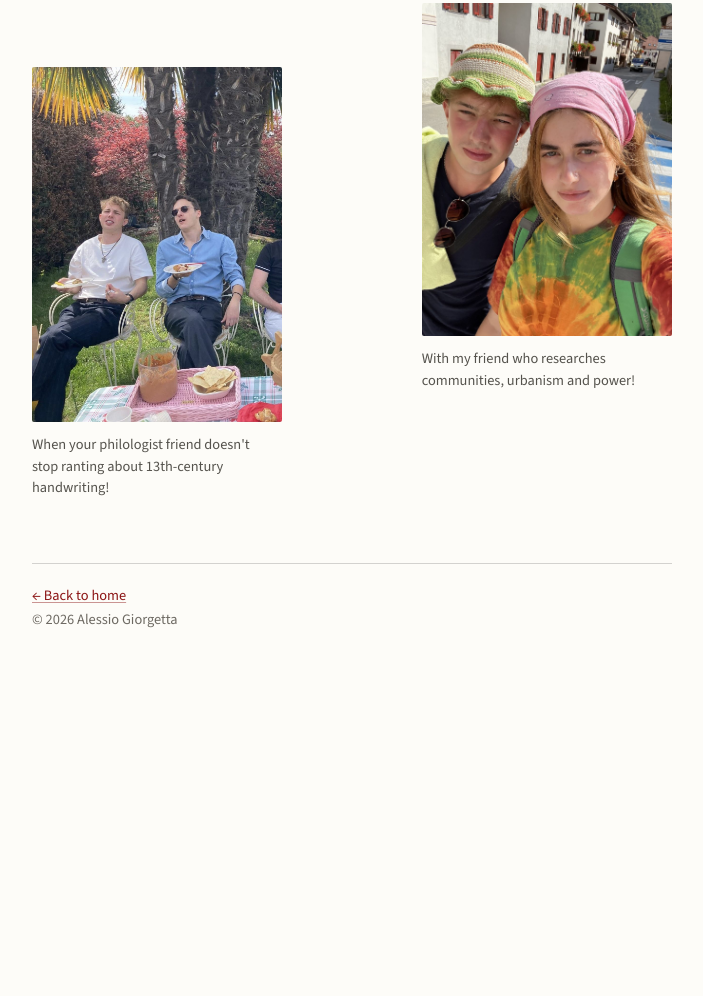
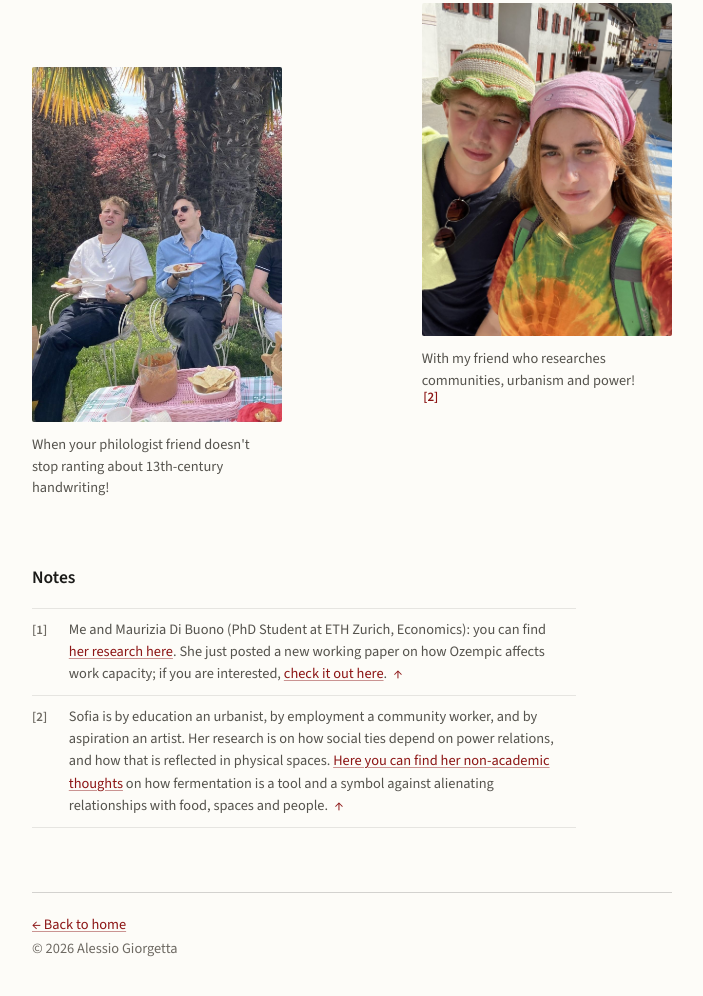
Before and after one commit to Alessio-Giorgetta/Alessio-Giorgetta.github.io, a plain HTML site: page personal.html in a window 1280 px wide. Shown: the part 1514-2510 px from the top of the page, without its empty margins (288-991 px from the left). Before the commit the page ends 2193 px from the top, so only its background shows below. Drawn offline with Linux system fonts and the light colour scheme.

Commit message:
Introduce two friends in the Elsewhere captions
Adds a footnote apparatus to the gallery: a bracketed marker on a caption
links down to a Notes list, so the captions stay jokes and the introductions
get room to be read.

The marker is not a <sup>. Captions run at --step--1 and a browser superscript
shrinks that to roughly 11px, under the site's 13px floor, so it is set at
--step--2 and lifted by hand. Brackets carry the non-color signal, and the
:target highlight is a lightness change rather than a hue change. The back-arrow
is U+2191 because the subset fonts stop at U+2193.

Co-Authored-By: Claude Opus 5 <noreply@anthropic.com>

```diff
--- a/personal.html
+++ b/personal.html
@@ -82,7 +82,8 @@
   <figure class="shot shot--2">
     <img src="assets/personal/graduation.jpg" width="1050" height="1400" loading="lazy"
          alt="Alessio wearing a laurel wreath on graduation day, mid-conversation with a friend outside the university.">
-    <figcaption>Our graduation day in Bologna, still arguing about the pre-trends!</figcaption>
+    <figcaption>Our graduation day in Bologna, still arguing about the pre-trends!<a
+      class="fn-ref" id="ref-1" href="#fn-1">[1]</a></figcaption>
   </figure>
 
   <figure class="shot shot--3">
@@ -100,10 +101,32 @@
   <figure class="shot shot--5">
     <img src="assets/personal/hiking.jpg" width="1050" height="1400" loading="lazy"
          alt="Alessio and a friend in hiking gear, taking a photo on the street of an Alpine village.">
-    <figcaption>With my friend who researches communities, urbanism and power!</figcaption>
+    <figcaption>With my friend who researches communities, urbanism and power!<a
+      class="fn-ref" id="ref-2" href="#fn-2">[2]</a></figcaption>
   </figure>
 
 </div>
+
+<section class="notes-section" aria-labelledby="notes-title">
+  <h3 class="subhead" id="notes-title">Notes</h3>
+  <ol class="notes">
+    <li id="fn-1">Me and Maurizia Di Buono (PhD Student at ETH Zurich, Economics):
+      you can find <a href="https://lawecon.ethz.ch/group/scientific-team/dibuono.html">her
+      research here</a>. She just posted a new working paper on how Ozempic affects
+      work capacity; if you are interested,
+      <a href="https://papers.ssrn.com/sol3/papers.cfm?abstract_id=7232859">check it
+      out here</a>.<a class="fn-back" href="#ref-1"
+      aria-label="Back to the graduation photo">↑</a></li>
+    <li id="fn-2">Sofia is by education an urbanist, by employment a
+      community worker, and by aspiration an artist. Her research is
+      on how social ties depend on power relations, and how that is reflected in
+      physical spaces.
+      <a href="https://sofias-newsletter-186560.beehiiv.com/p/c-fermento">Here you can
+      find her non-academic thoughts</a> on how fermentation is a tool and a symbol
+      against alienating relationships with food, spaces and people.<a class="fn-back"
+      href="#ref-2" aria-label="Back to the hiking photo">↑</a></li>
+  </ol>
+</section>
 
 </main>
 
--- a/style.css
+++ b/style.css
@@ -715,6 +715,91 @@ a.quiet:hover { color: var(--accent); text-decoration-color: currentColor; }
 .shot--4 { grid-column: 1 / 6; margin-top: 4rem; }
 .shot--5 { grid-column: 8 / 13; }
 
+/* ---------- caption footnotes ----------
+
+   The marker cannot be a <sup>. Captions run at --step--1 (14.4px) and the
+   browser shrinks a superscript to roughly 11px, under the 13px floor the rest
+   of the site holds. So it is set at --step--2 and lifted by hand, with
+   line-height: 0 so the lift contributes no height and the caption's leading
+   stays even.
+
+   The brackets are the non-color signal. Underlining a lone digit reads as
+   damage rather than as a link, and the accent on its own collapses to within
+   1.4:1 of the body ink under simulated protanopia, which is the same reason
+   the nav carries a rule under the current item. */
+
+.fn-ref {
+  font-family: var(--sans);
+  font-size: var(--step--2);
+  font-weight: 600;
+  line-height: 0;
+  position: relative;
+  top: -0.42em;
+  margin-left: 0.12em;
+  white-space: nowrap;
+  text-decoration: none;
+  scroll-margin-top: 5rem;
+}
+
+.fn-ref:hover { text-decoration: underline; text-underline-offset: 2px; }
+
+.notes-section { margin-top: 4rem; }
+
+.notes {
+  list-style: none;
+  counter-reset: note;
+  margin: 0;
+  padding: 0;
+  max-width: var(--measure);
+}
+
+.notes li {
+  counter-increment: note;
+  position: relative;
+  padding: 0.6rem 0.6rem 0.6rem 2.3rem;
+  border-top: 1px solid var(--rule-soft);
+  font-size: var(--step--1);
+  line-height: 1.55;
+  color: var(--ink-soft);
+  scroll-margin-top: 5rem;
+}
+
+.notes li:last-child { border-bottom: 1px solid var(--rule-soft); }
+
+/* The counter sits one step below the note text, so its line-height is
+   computed rather than guessed: the note's line box is 0.9rem x 1.55 =
+   22.32px, which is 1.717 of 13px. Equal line boxes put the two on a shared
+   baseline. */
+.notes li::before {
+  content: "[" counter(note) "]";
+  position: absolute;
+  left: 0;
+  top: 0.6rem;
+  font-family: var(--sans);
+  font-size: var(--step--2);
+  font-weight: 600;
+  line-height: 1.717;
+  color: var(--ink-faint);
+}
+
+/* Landing on a note has to be visible without leaning on hue: --bg to
+   --bg-inset is a lightness change, which survives every color-vision
+   simulation the palette was checked against. */
+.notes li:target {
+  background: var(--bg-inset);
+  border-radius: var(--radius);
+}
+.notes li:target::before { color: var(--accent); }
+
+/* U+2191 rather than the return arrow at U+21A9: the subset fonts carry
+   U+2190-2193 and nothing else in that block, so U+21A9 would drop to a
+   system face. See assets/fonts/README.md before changing this glyph. */
+.fn-back {
+  margin-left: 0.4rem;
+  text-decoration: none;
+}
+.fn-back:hover { text-decoration: underline; text-underline-offset: 2px; }
+
 /* ---------- contact ---------- */
 
 .contact-list { list-style: none; margin: 0; padding: 0; }
@@ -842,6 +927,9 @@ footer p { margin: 0; }
 
 @media print {
   nav, .todo, .todo-inline, .button, .skip, footer a, .theme-toggle { display: none; }
+  /* The marker and the note both stay: on paper that is just a footnote.
+     Only the jump back up is meaningless. */
+  .fn-back { display: none; }
   body { max-width: none; color: #000; background: #fff; padding: 0; }
   a { color: #000; text-decoration: none; }
   .portrait { display: none; }
```
